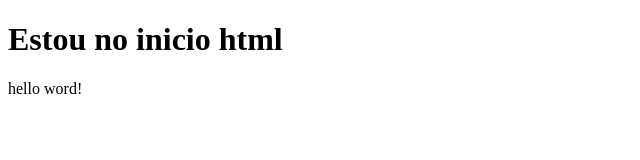
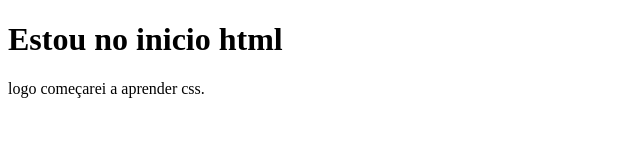
Before and after one commit to rafa-sys/infosec, a plain HTML site: page index.html in a window 1280 px wide. Shown: the whole page, without its empty margins (0-640 px from the left). Drawn offline with Linux system fonts and the light colour scheme.

Commit message:
editar html

```diff
--- a/index.html
+++ b/index.html
@@ -8,6 +8,6 @@
 </head>
 <body>
     <h1>Estou no inicio html</h1>
-    hello word!
+    logo começarei a aprender css.
 </body>
 </html>
```
